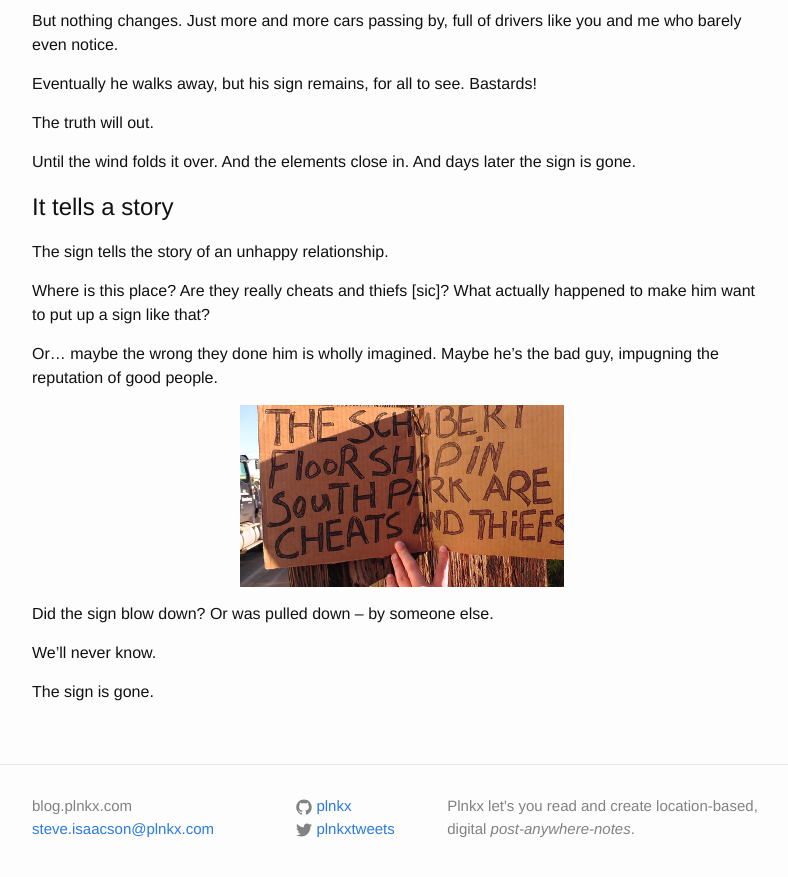
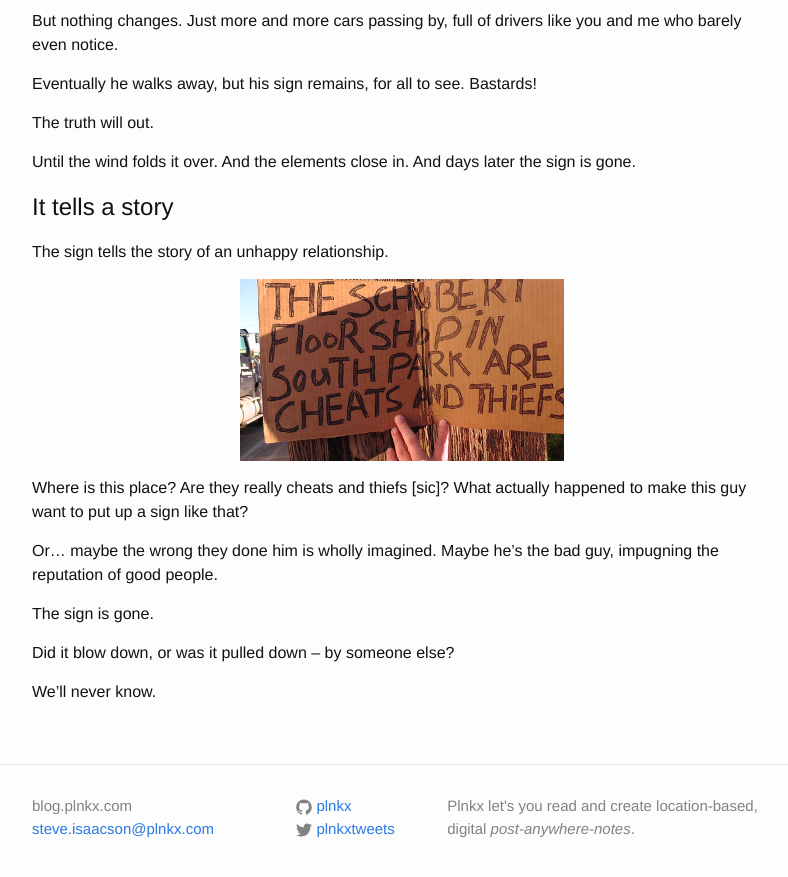
Before and after one commit to plnkx/blog, a Jekyll site: the page built from _posts/2015-09-03-a-man-makes-a-sign.markdown, in a window 1280 px wide and 900 px high, scrolled down 1400 px. Shown: the top 877 px of the window, without its empty margins (238-1026 px from the left). Built offline with Jekyll 4.4.1, drawn with Linux system fonts in a browser that asks for light colours.

Commit message:
- _posts/2015-09-03-a-man-makes-a-sign.markdown    - Change picture location

```diff
--- a/_posts/2015-09-03-a-man-makes-a-sign.markdown
+++ b/_posts/2015-09-03-a-man-makes-a-sign.markdown
@@ -65,21 +65,20 @@
 
 The sign tells the story of an unhappy relationship.
 
-Where is this place? Are they really cheats and thiefs [sic]? What
-actually happened to make him want to put up a sign like that?
-
-Or... maybe the wrong they done him is wholly imagined. Maybe he's
-the bad guy, impugning the reputation of good people.
-
-
 <p align='center'>
 <img src='/images/sign_04.png'
      title='cheats and thiefs'
      alt='cheats and thiefs' />
 </p>
 
-Did the sign blow down? Or was pulled down -- by someone else.
+Where is this place? Are they really cheats and thiefs [sic]? What
+actually happened to make this guy want to put up a sign like that?
+
+Or... maybe the wrong they done him is wholly imagined. Maybe he's
+the bad guy, impugning the reputation of good people.
+
+The sign is gone.
+
+Did it blow down, or was it pulled down -- by someone else?
 
 We'll never know.
-
-The sign is gone.
```
